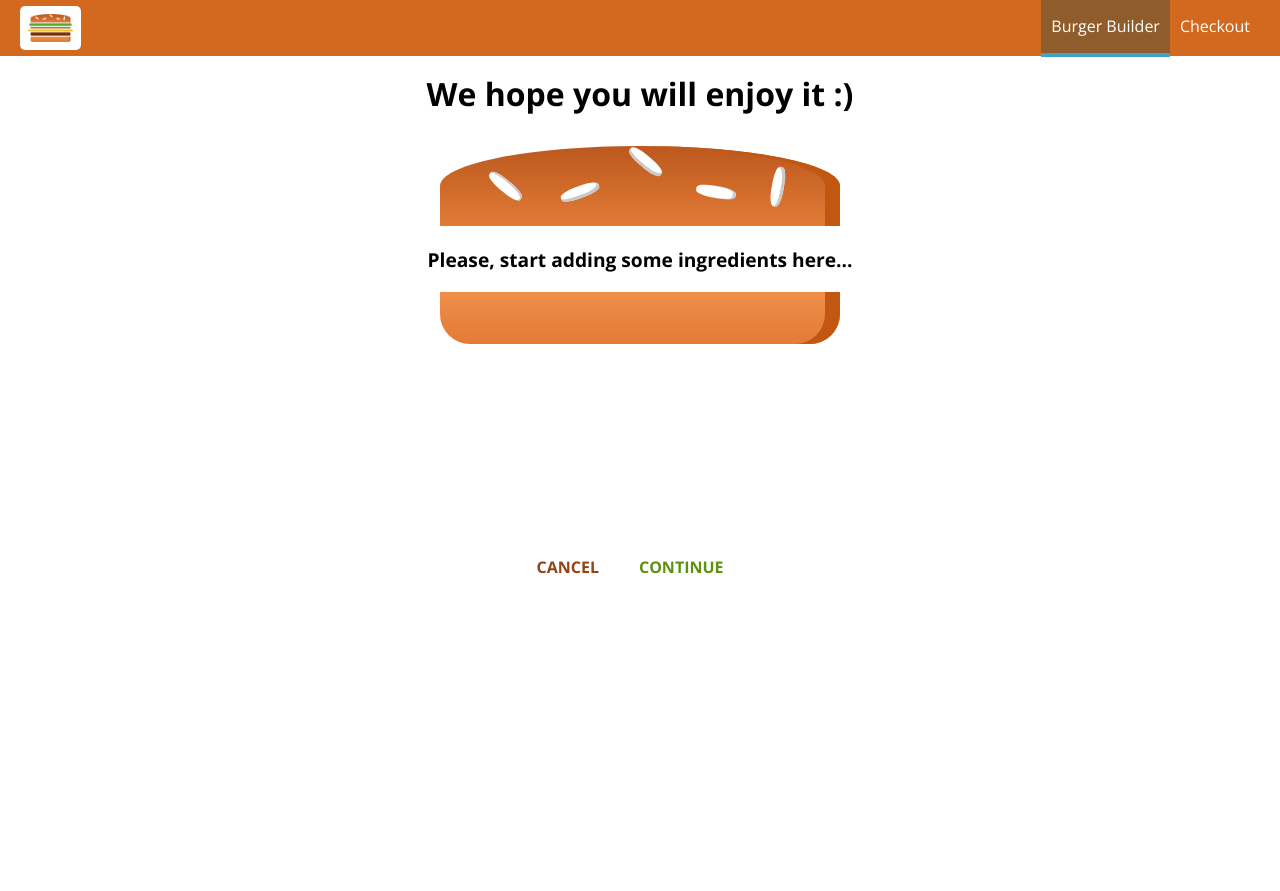
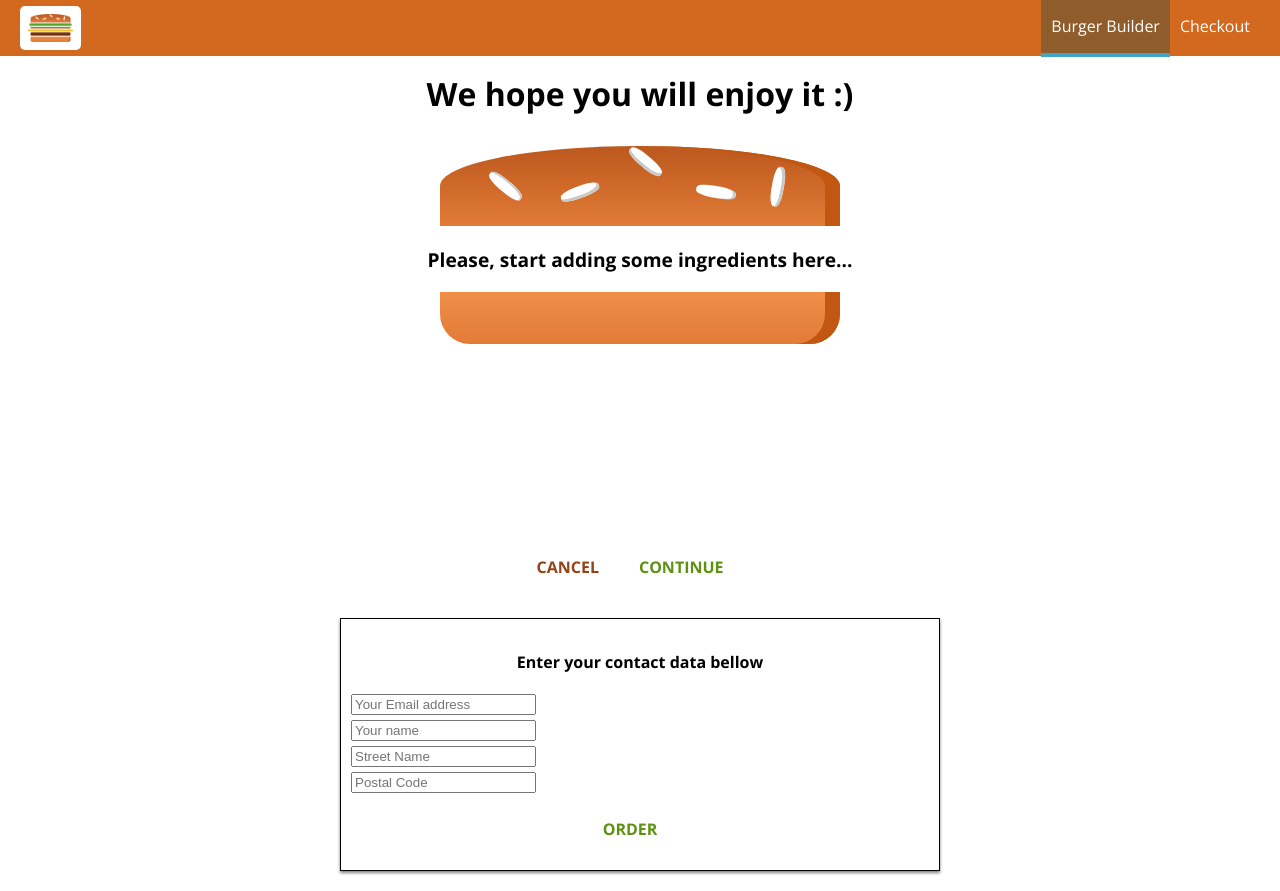
Before and after one commit to ican17/BurgerBuilder, a React (Create React App) app: page /checkout in a window 1280 px wide. Both pictures are taken after a click on the button "CONTINUE". Before the commit the page ends 800 px from the top, so only its background shows below. Built offline with nearby package versions, Linux system fonts and the light colour scheme.

Commit message:
ContactOrder component creation, passing data between pages and Order submission

```diff
--- a/src/containers/BurgerBuilder/BurgerBuilder.js
+++ b/src/containers/BurgerBuilder/BurgerBuilder.js
@@ -27,7 +27,16 @@ class BurgerBuilder extends Component {
             .then(res => {
                 this.setState({ ingredients: res.data });
             })
-            .catch(err => this.setState({error:true}));
+            .catch(err => {
+                //this.setState({error:true});
+                this.setState({ingredients: {
+                    cheese:0,
+                    meat:0,
+                    salad: 0,
+                },
+                error: true
+            })
+            });
 
     }
     purshaseHandler = () => {
@@ -67,21 +76,7 @@ class BurgerBuilder extends Component {
     }
 
     continuePurshaseHandler = () => {
-        /* this.setState({ loading: true });
-        const order = {
-            ingredients: this.state.ingredients,
-            totalPrice: this.state.totalPrice,
-            customer: {
-                name: 'Kada',
-                country: 'Algeria'
-            },
-            deliveryMethod: 'fastest'
-        }
-        axios.post('/orders.json', order)
-            .then(res => {
-                this.setState({ loading: false, purshasing: false })
-            })
-            .catch(err => this.setState({ loading: false, purshasing: false })); */
+
             const queryParams = [];
             for (const key in this.state.ingredients) {
                 if (this.state.ingredients.hasOwnProperty(key)) {
@@ -89,6 +84,7 @@ class BurgerBuilder extends Component {
 
                 }
             }
+            queryParams.push('price=' + encodeURIComponent(this.state.totalPrice)) ;
 
             const queryString = queryParams.join('&');
             this.props.history.push({
@@ -117,6 +113,7 @@ class BurgerBuilder extends Component {
                 </Modal>
                 {this.state.ingredients !== null ?
                     <Aux>
+                        {this.state.error?<center><p>Ingredients Were loaded Internaly</p></center> :null}
                         <Burger ingredients={this.state.ingredients} />
                         <BuildControls
                             ingredientAdded={this.addIngredientHandler}
@@ -127,7 +124,7 @@ class BurgerBuilder extends Component {
                             order={this.purshaseHandler} />
                     </Aux>
                     :
-                    this.state.error?<p>Ingredients cannot be loaded</p> : <Spinner />
+                    <Spinner />
                 }
             </Aux>
         )
--- a/src/containers/Checkout/Checkout.js
+++ b/src/containers/Checkout/Checkout.js
@@ -1,25 +1,27 @@
 import React, { Component } from 'react';
 import CheckoutSummary from '../../components/Order/CheckoutSummary/CheckoutSummary';
+import {Route} from 'react-router-dom';
+import ContactData from './ContactData/ContactData';
 
 class Checkout extends Component {
 
     state = {
-        ingredients:{
-            meat: 1,
-            cheese: 2,
-            salad:1
-        }
+        ingredients:null,
+        totalPrice: null
     }
-    componentDidMount(){
+    componentWillMount(){
         const query = new URLSearchParams(this.props.location.search);
         const ingredients ={
         }
-
+        let totalPrice =  null;
         for (const param of query.entries()) {
-            ingredients[param[0]] = +param[1];
+            if(param[0] !== 'price'){
+                ingredients[param[0]] = +param[1];
+            }else{
+                totalPrice= param[1];
+            }
         }
-        console.log(ingredients)
-        this.setState({ingredients: ingredients});
+        this.setState({ingredients: ingredients, totalPrice: totalPrice});
     }
 
     checkoutCancelledHandler = () => {
@@ -35,6 +37,8 @@ class Checkout extends Component {
                <CheckoutSummary ingredients ={this.state.ingredients}
                checkoutCancelled ={this.checkoutCancelledHandler}
                checkoutContinued ={this.checkoutContinuedHandler}/>
+               <Route path={this.props.match.path +'/contact-data'}
+                render={(props)=>(<ContactData ingredients={this.state.ingredients} totalPrice ={this.state.totalPrice} {...props}/>)}/>
             </div>
         )
     }
--- /dev/null
+++ b/src/containers/Checkout/ContactData/ContactData.js
@@ -0,0 +1,63 @@
+import React, { Component } from 'react'
+import Button from '../../../components/UI/Button/Button';
+import classes from '../ContactData/ContactData.module.css';
+import axios from '../../../axios-orders';
+import Spinner from '../../../components/UI/Spinner/Spinner';
+import Aux from '../../../hoc/Auxilary/Auxilary';
+
+class ContactData extends Component {
+    state = {
+        name: '',
+        email: '',
+        address: {
+            street: '',
+            postalCode: ''
+
+        },
+        loading: false
+    }
+
+    orderHandler = (e) => {
+        e.preventDefault();
+        this.setState({ loading: true });
+        const order = {
+            ingredients: this.props.ingredients,
+            totalPrice: this.props.totalPrice,
+            customer: {
+                name: 'Kada',
+                country: 'United Kingdom'
+            },
+            deliveryMethod: 'fastest'
+        }
+        axios.post('/orders.json', order)
+            .then(res => {
+                this.setState({ loading: false });
+                this.props.history.push('/');
+            })
+            .catch(err => this.setState({ loading: false }));
+    }
+    render() {
+        let form = (
+            <Aux>
+                <h4>Enter your contact data bellow</h4>
+                <form>
+                    <input className={classes.Input} type="email" name="email" placeholder="Your Email address" />
+                    <input className={classes.Input} type="text" name="name" placeholder="Your name" />
+                    <input className={classes.Input} type="text" name="street" placeholder="Street Name" />
+                    <input className={classes.Input} type="text" name="postalCode" placeholder="Postal Code" />
+                    <Button btnType="Success" clicked={this.orderHandler}>ORDER</Button>
+                </form>
+            </Aux>
+        );
+        if (this.state.loading) {
+            form = <Spinner />;
+        }
+        return (
+            <div className={classes.ContactData}>
+                {form}
+            </div>
+        )
+    }
+}
+
+export default ContactData
--- /dev/null
+++ b/src/containers/Checkout/ContactData/ContactData.module.css
@@ -0,0 +1,21 @@
+.ContactData{
+    margin: 20px auto;
+    width: 80%;
+    text-align: center;
+    border: 1px solid black;
+    box-shadow: 0 2px 3px grey;
+    padding: 10px;
+    box-sizing: border-box;
+    text-align: center;
+}
+
+.Input{
+    display: block;
+    margin-bottom: 5px;
+}
+
+@media(min-width: 600px){
+    .ContactData{
+                width: 600px;
+    }
+}
```
